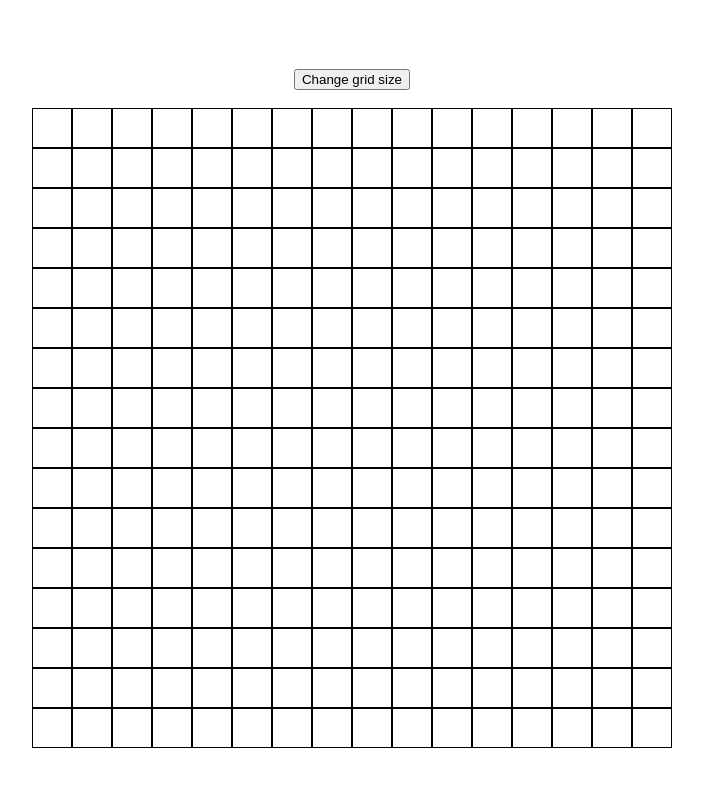
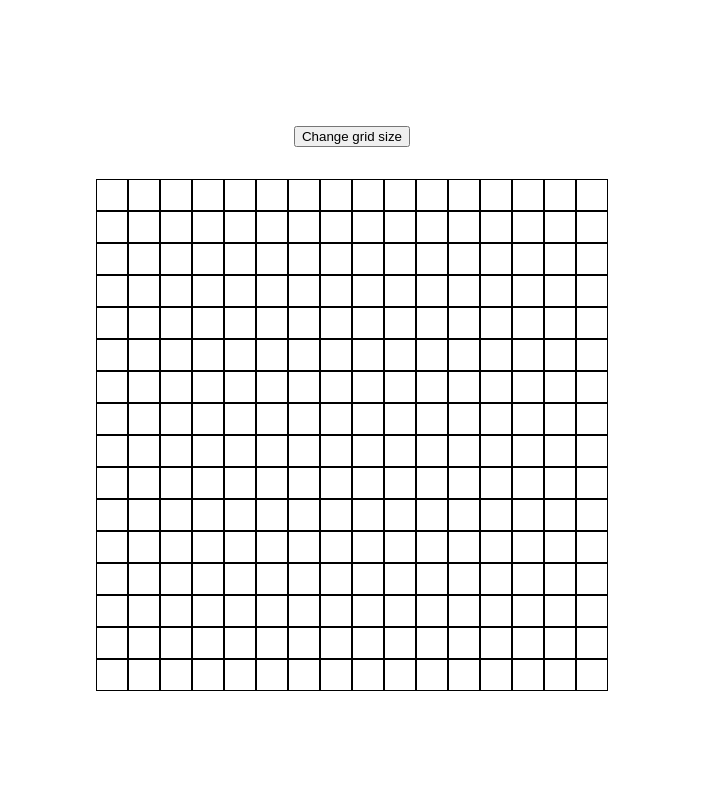
Before and after one commit to z4le3c/etch-a-sketch, a plain HTML site: page index.html in a window 1280 px wide. Shown: the whole page, without its empty margins (288-991 px from the left). Drawn offline with Linux system fonts and the light colour scheme.

Commit message:
fix: page spacing

```diff
--- a/styles.css
+++ b/styles.css
@@ -4,11 +4,12 @@ body {
     justify-content: center;
     align-items: center;
     flex-direction: column;
+    gap: 32px;
 }
 
 #grid {
-    width: 50vw;
-    height: 50vw;
+    width: 40vw;
+    height: 40vw;
     display: flex;
     flex-wrap: wrap;
 }
```
Also changed, not shown: index.html (+0 -1 lines).
